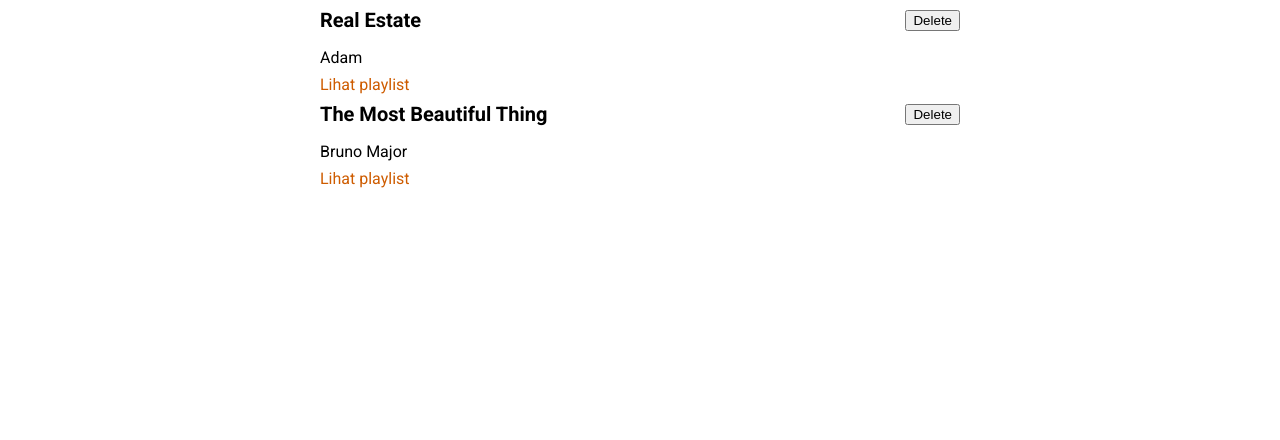
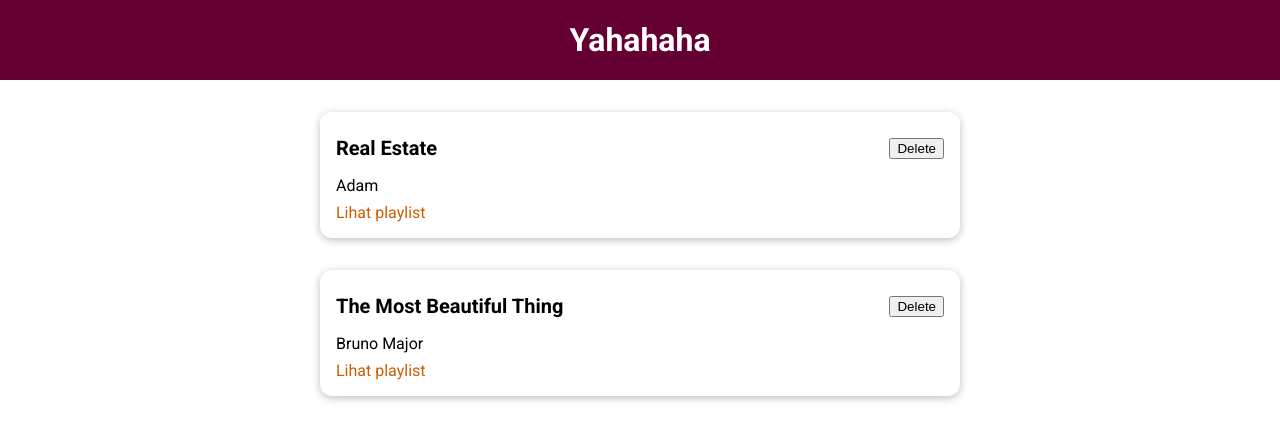
Before and after one commit to alaranci/playlist-app, a Vue app: page / in a window 1280 px wide. Shown: the top 440 px of the page. Built offline with nearby package versions, Linux system fonts and the light colour scheme.

Commit message:
header and basecard components

```diff
--- a/src/App.vue
+++ b/src/App.vue
@@ -1,13 +1,16 @@
 <template>
+  <the-header title="Yahahaha"></the-header>
   <playlist-template :playlist="playlist"></playlist-template>
 </template>
 
 <script>
-import PlaylistTemplate from './components/PlaylistTemplate.vue';
+import PlaylistTemplate from '@/components/playlist-resources/PlaylistTemplate.vue';
+import TheHeader from '@/components/layouts/TheHeader.vue';
 
 export default {
   components: {
     PlaylistTemplate,
+    TheHeader,
   },
 
   data() {
--- /dev/null
+++ b/src/components/layouts/TheHeader.vue
@@ -0,0 +1,29 @@
+<template>
+  <header>
+    <h1>{{ title }}</h1>
+  </header>
+</template>
+
+<script>
+export default {
+  props: {
+    title: String,
+  },
+};
+</script>
+
+<style scoped>
+header {
+  width: 100%;
+  height: 5rem;
+  background-color: #640032;
+  display: flex;
+  justify-content: center;
+  align-items: center;
+}
+
+header h1 {
+  color: white;
+  margin: 0;
+}
+</style>
--- a/src/components/PlaylistComponent.vue
+++ b/src/components/playlist-resources/PlaylistComponent.vue
@@ -1,21 +1,28 @@
 <template>
   <li>
-    <div>
+    <base-card>
       <header>
         <h3>{{ title }}</h3>
         <button>Delete</button>
       </header>
-    </div>
-    <p>{{ writer }}</p>
 
-    <nav>
-      <a :href="place">Lihat playlist</a>
-    </nav>
+      <p>{{ writer }}</p>
+
+      <nav>
+        <a :href="place">Lihat playlist</a>
+      </nav>
+    </base-card>
   </li>
 </template>
 
 <script>
+import BaseCard from '@/components/user-interfaces/BaseCard.vue';
+
 export default {
+  components: {
+    BaseCard,
+  },
+
   props: {
     title: String,
     writer: String,
--- /dev/null
+++ b/src/components/user-interfaces/BaseCard.vue
@@ -0,0 +1,15 @@
+<template>
+  <div>
+    <slot></slot>
+  </div>
+</template>
+
+<style scoped>
+div {
+  border-radius: 12px;
+  box-shadow: 0 2px 8px rgba(0, 0, 0, 0.26);
+  padding: 1rem;
+  margin: 2rem auto;
+  max-width: 40rem;
+}
+</style>
```
Also changed, not shown: src/components/playlist-resources/PlaylistTemplate.vue (renamed from src/components/PlaylistTemplate.vue), 1 other file (tests, documents, lock files or other folders).
